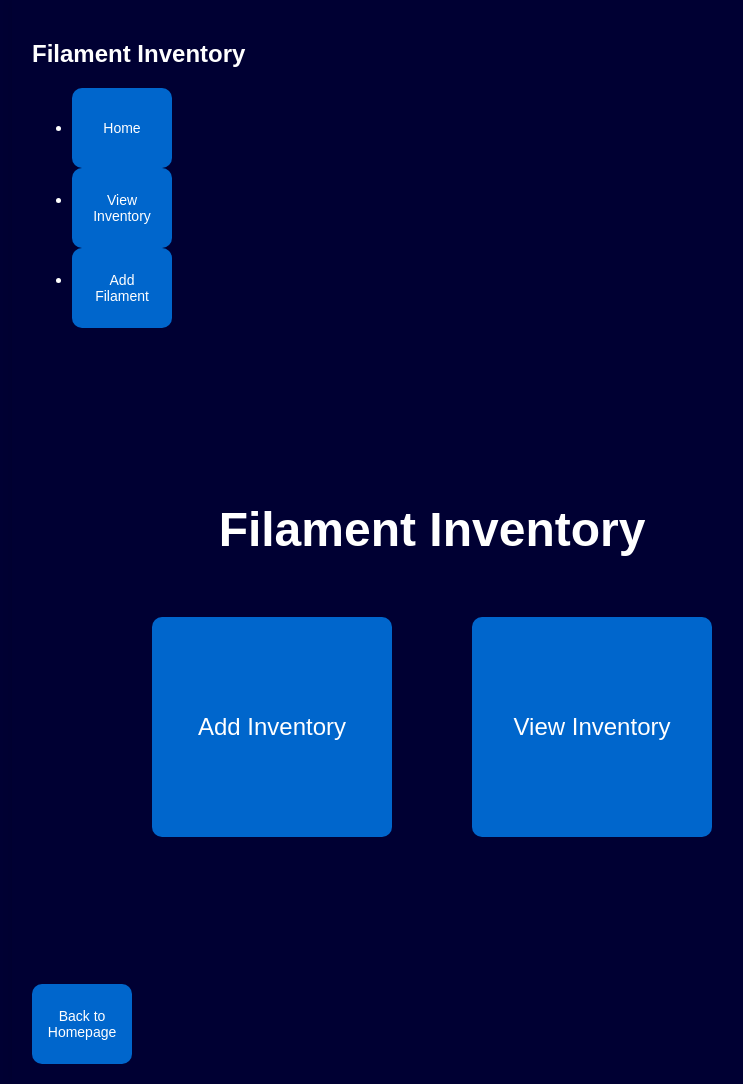
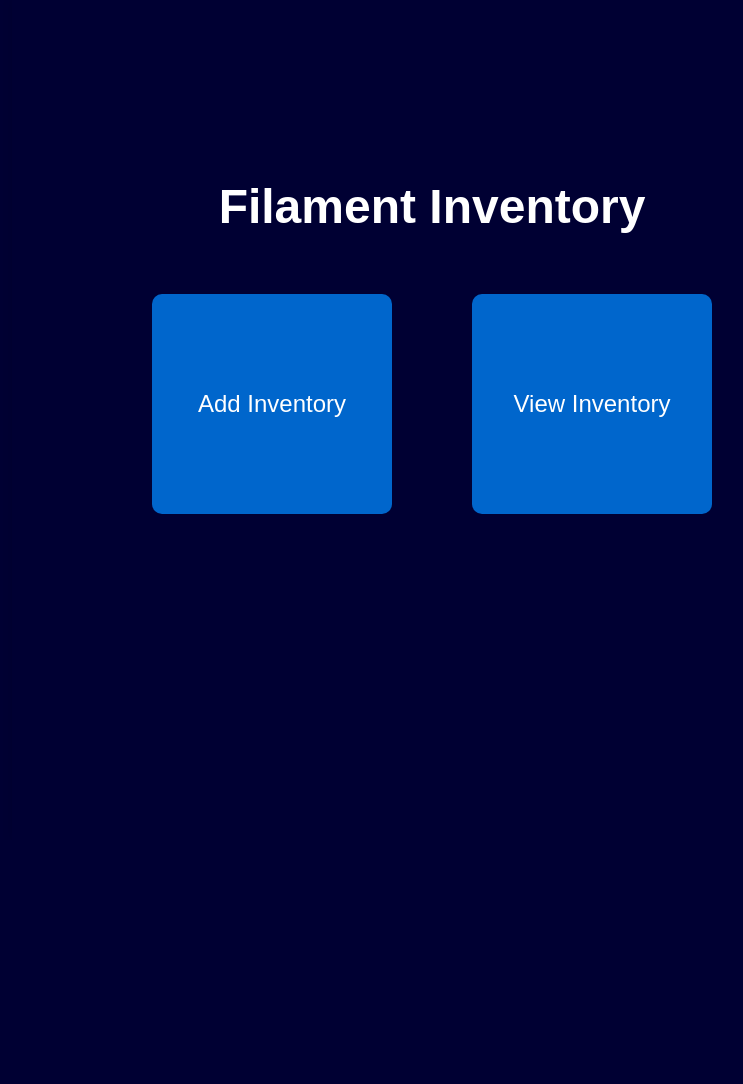
Before and after one commit to kosielemmer/filamento, a Flask app: page / in a window 1280 px wide. Shown: the whole page, without its empty margins (208-951 px from the left). After the commit the page ends 514 px from the top, so only its background shows below. Run offline with Flask 3, Linux system fonts and the light colour scheme; some libraries are stand-ins or nearby versions.

Commit message:
fix: Remove redundant menu and footer from base template

```diff
--- a/templates/base.html
+++ b/templates/base.html
@@ -8,22 +8,11 @@
 </head>
 <body>
     <div class="container">
-        <nav>
-            <h2>Filament Inventory</h2>
-            <ul>
-                <li><a href="{{ url_for('index') }}" class="btn btn-small">Home</a></li>
-                <li><a href="{{ url_for('view_inventory') }}" class="btn btn-small">View Inventory</a></li>
-                <li><a href="{{ url_for('select_manufacturer') }}" class="btn btn-small">Add Filament</a></li>
-            </ul>
-        </nav>
         <main>
             {% block content %}
             <!-- Content will be injected here by other templates -->
             {% endblock %}
         </main>
-        <footer>
-            <a href="{{ url_for('index') }}" class="btn btn-small">Back to Homepage</a>
-        </footer>
     </div>
 </body>
 </html>
```
